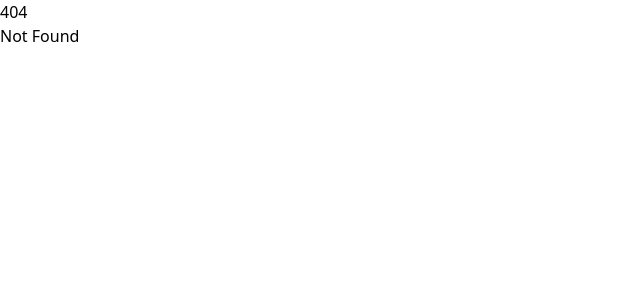
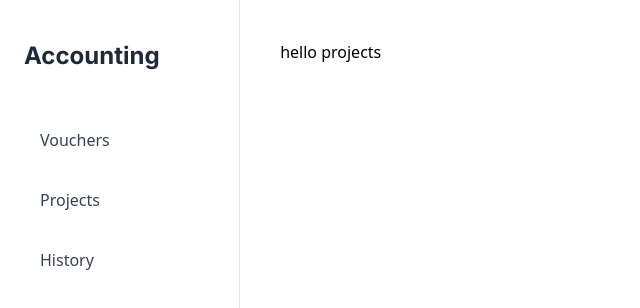
Before and after one commit to up-nismed-195/accounting-system, a SvelteKit app: page /projects in a window 1280 px wide. Before the commit this address had no page. Shown: the top 308 px of the page, without its empty margins (0-640 px from the left). Built offline with nearby package versions, Linux system fonts and the light colour scheme.

Commit message:
add basic navbar

```diff
--- a/package.json
+++ b/package.json
@@ -25,8 +25,11 @@
 		"vite": "^6.2.6"
 	},
 	"dependencies": {
+		"@fontsource/inter": "^5.2.6",
 		"@supabase/supabase-js": "^2.50.0",
+		"@tailwindcss/postcss": "^4.0.0",
 		"@tailwindcss/vite": "^4.1.10",
-		"tailwindcss": "^4.1.10"
+		"flowbite": "^3.0.0-beta.1",
+		"tailwindcss": "^4.0.0"
 	}
 }
--- a/src/app.css
+++ b/src/app.css
@@ -1 +1,6 @@
+@import url('https://fonts.googleapis.com/css2?family=Inter:ital,opsz,wght@0,14..32,100..900;1,14..32,100..900&display=swap');
 @import "tailwindcss";
+
+@theme {
+  --font-display: "Inter", monospace;
+}
--- /dev/null
+++ b/src/lib/archive/alt_layout.svelte
@@ -0,0 +1,26 @@
+<script>
+    import "../app.css"
+    let { children } = $props()
+</script>
+
+<!-- Example Svelte component using Tailwind CSS for a clean sidebar layout -->
+
+<div class="flex min-h-screen bg-gray-50">
+  <!-- Sidebar -->
+  <aside class="w-64 bg-white shadow-lg flex flex-col py-8 px-6">
+    <h1 class="text-2xl font-bold mb-10 text-gray-800 font-display">Accounting</h1>
+    <nav class="flex flex-col gap-4">
+      <a href="#" class="flex items-center px-3 py-2 rounded-lg text-gray-700 hover:bg-gray-100 hover:text-blue-600 transition">
+        Vouchers
+      </a>
+      <a href="#" class="flex items-center px-3 py-2 rounded-lg text-gray-700 hover:bg-gray-100 hover:text-blue-600 transition">
+        Projects
+      </a>
+      <a href="#" class="flex items-center px-3 py-2 rounded-lg text-gray-700 hover:bg-gray-100 hover:text-blue-600 transition">
+        History
+      </a>
+    </nav>
+  </aside>
+</div>
+
+{@render children()}
--- a/src/routes/+layout.svelte
+++ b/src/routes/+layout.svelte
@@ -3,4 +3,25 @@
   import "../app.css";
 </script>
 
-{@render children()}
+<div class="flex h-screen">
+  <aside class="w-72 bg-white border-r-1 border-r-gray-200  flex flex-col py-10 px-6">
+    <h1 class="text-2xl font-bold mb-10 text-gray-800 font-display">Accounting</h1>
+    <nav class="flex flex-col gap-1">
+        {#each [
+            {name: "Vouchers", link: "/vouchers"},
+            {name: "Projects", link: "/projects"},
+            {name: "History", link: "/history"}
+        ] as item}
+        <a href={item.link} class="flex items-center px-4 py-4 rounded-lg text-gray-700 hover:underline hover:bg-gray-100 hover:text-blue-600 transition">
+            {item.name}
+        </a>
+        {/each}
+
+    </nav>
+  </aside>
+
+  <main class="h-screen w-full p-10">
+    {@render children()}
+  </main>
+
+</div>
--- a/src/routes/+page.svelte
+++ b/src/routes/+page.svelte
@@ -1,5 +1 @@
-<script>
-    let { data } = $props();
-</script>
-
-<p class="text-blue-500">{data.message}</p>
+<h1>hello</h1>
--- /dev/null
+++ b/src/routes/projects/+page.svelte
@@ -0,0 +1 @@
+<h1>hello projects</h1>
```
Also changed, not shown: 1 other file (tests, documents, lock files or other folders).
